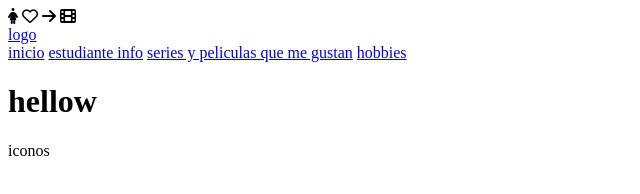
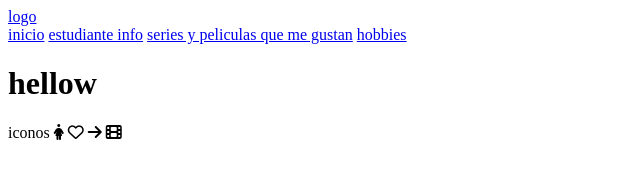
Before and after one commit to cybilod/proyecto-Taller, a plain HTML site: page index.html in a window 1280 px wide. Shown: the whole page, without its empty margins (0-640 px from the left). Drawn offline with Linux system fonts and the light colour scheme.

Commit message:
version 4

```diff
--- a/index.html
+++ b/index.html
@@ -9,27 +9,23 @@
     <title>Primera pagina index</title>
 </head>
 <body>
-    <i class="fa-solid fa-person-dress"></i>
-    <i class="fa-regular fa-heart"></i>
-    <i class="fa-solid fa-arrow-right"></i>
-    <i class="fa-solid fa-film"></i>
+
     <div class="head">
 
 
 
         <div class="logo">
-    <a href="#">logo</a>
+            <a href="#">logo</a>
 
 </div>
-<div class="navbar">
 
+<nav class="navbar">
     <a href="#">inicio</a>
     <a href="#">estudiante info</a>
     <a href="#">series y peliculas que me gustan</a>
     <a href="#">hobbies</a>
 
-
-</div>
+</nav>
 
 </div>
 
@@ -44,3 +40,7 @@
 
 
 iconos
+<i class="fa-solid fa-person-dress"></i>
+<i class="fa-regular fa-heart"></i>
+<i class="fa-solid fa-arrow-right"></i>
+<i class="fa-solid fa-film"></i>
```
